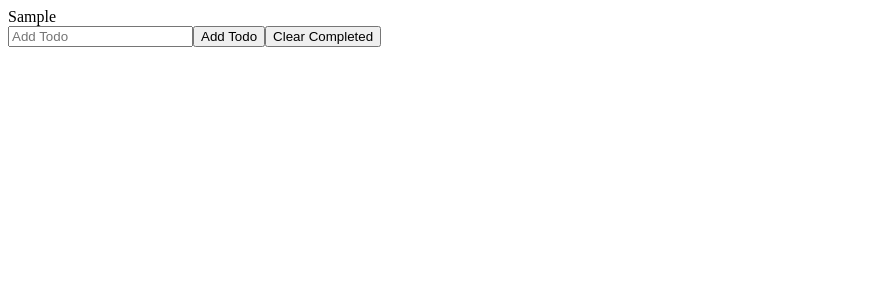
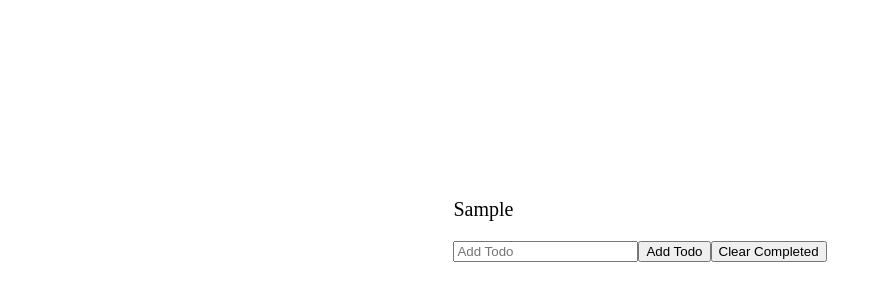
Before and after one commit to dsnair/React-component-examples, a React (Create React App) app: page / in a window 1280 px wide. Both pictures are taken after typing "Sample" into the empty fields and a click on the button "Add Todo". Shown: the top 300 px of the page, without its empty margins (0-882 px from the left). Built offline with nearby package versions, Linux system fonts and the light colour scheme.

Commit message:
add basic app style

```diff
--- /dev/null
+++ b/src/App.css
@@ -0,0 +1,9 @@
+body {
+  width: 400px;
+  height: 50vh;
+  margin: 20px auto;
+  display: flex;
+  flex-direction: column;
+  justify-content: center;
+  align-items: center;
+}
--- a/src/App.js
+++ b/src/App.js
@@ -1,6 +1,9 @@
 import React from 'react'
 import TodoForm from './components/TodoForm'
 import TodoList from './components/TodoList'
+
+import './App.css'
+import './components/Todo.css'
 
 class App extends React.Component {
   constructor(props) {
--- a/src/components/Todo.css
+++ b/src/components/Todo.css
@@ -0,0 +1,4 @@
+.todo {
+    margin: 20px 0;
+    font-size: 20px;
+}
--- a/src/components/Todo.js
+++ b/src/components/Todo.js
@@ -3,8 +3,13 @@ import React from 'react'
 const Todo = props => {
   return (
     <div
+      className="todo"
       onClick={() => props.handleCompleted(props.todo.id)}
-      style={{ textDecoration: props.todo.completed && 'line-through' }}
+      style={
+        props.todo.completed
+          ? { textDecoration: 'line-through', textDecorationColor: 'red' }
+          : null
+      }
     >
       {props.todo.task}
     </div>
```
